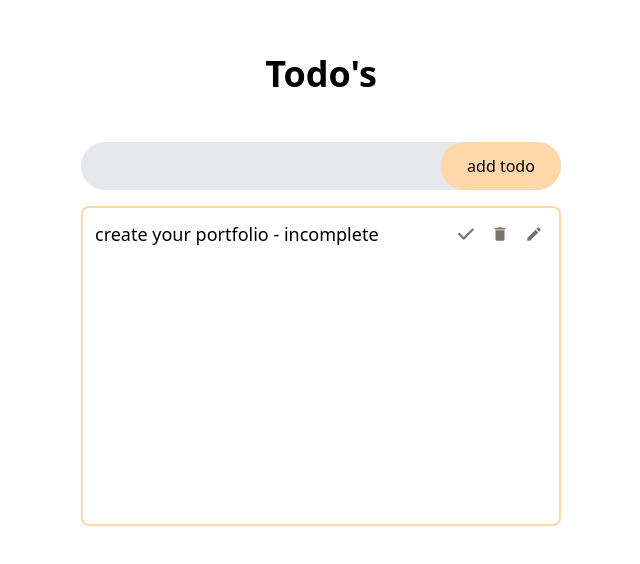
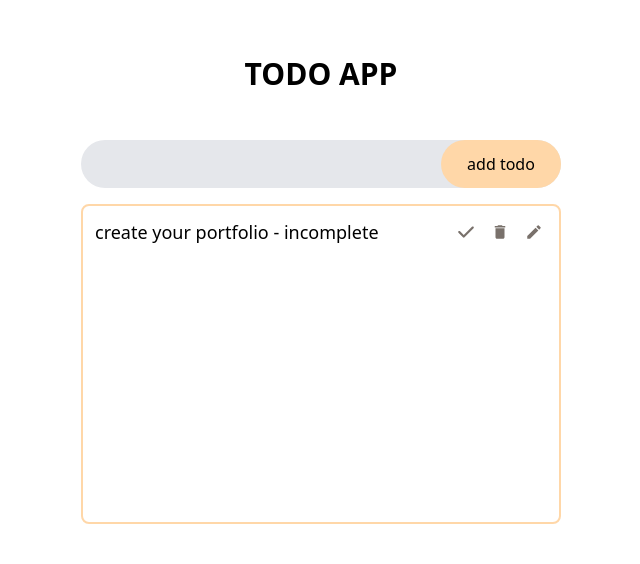
Before and after one commit to BRajendra10/React, a React (Vite) app in the folder redux-todo/: page / in a window 1280 px wide. Shown: the part 126-690 px from the top of the page, without its empty margins (319-959 px from the left). Built offline with nearby package versions, Linux system fonts and the light colour scheme.

Commit message:
made some changes

```diff
--- a/redux-todo/src/components/Todo.jsx
+++ b/redux-todo/src/components/Todo.jsx
@@ -21,7 +21,7 @@ function Todo() {
 
     return (
         <div className="w-full h-screen flex flex-col justify-center items-center gap-4">
-            <h1 className="text-4xl font-semibold my-8">Todo's</h1>
+            <h1 className="text-3xl font-semibold uppercase my-8">Todo app</h1>
 
             <div className="w-[30rem] h-auto grid grid-cols-12 bg-gray-200 rounded-full">
                 <input type="text" className="col-start-1 col-end-10 rounded-full outline-0 py-3 px-5" value={title} onChange={(e) => setTile(e.target.value)} />
```
